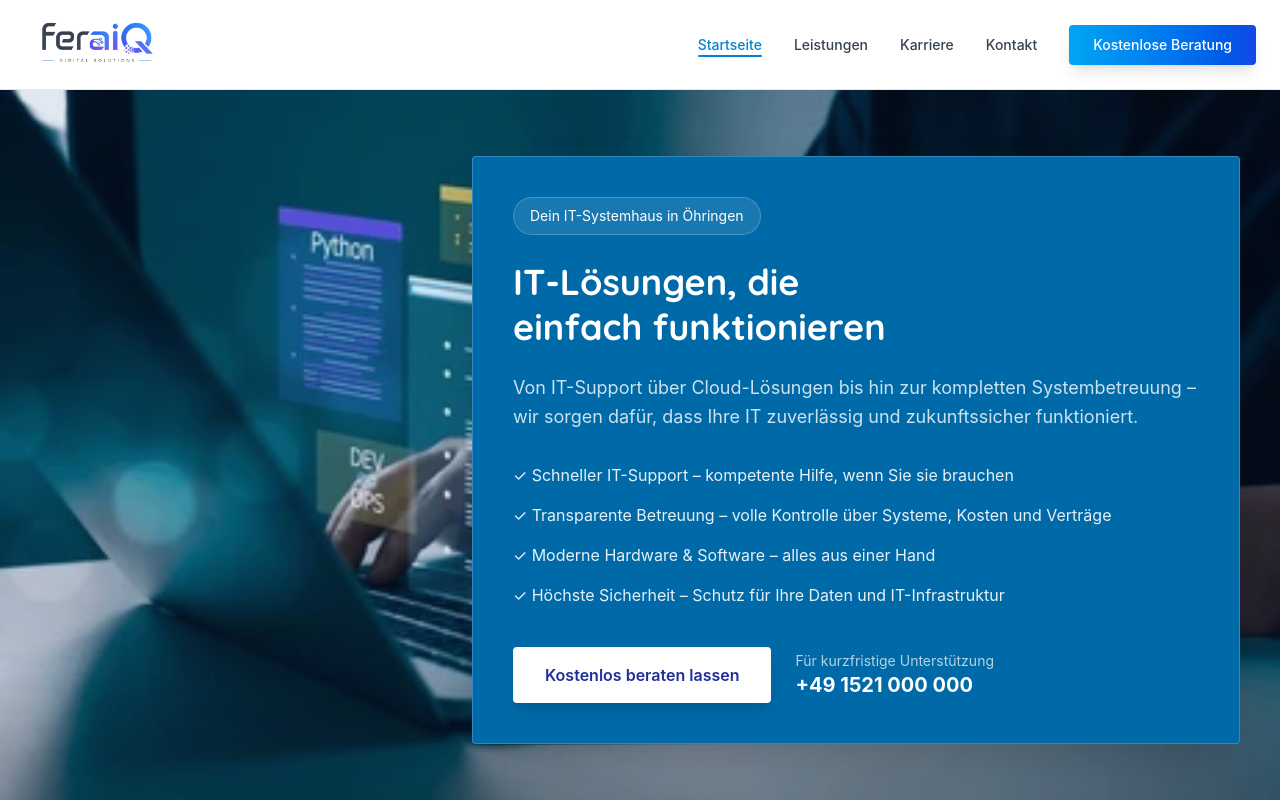
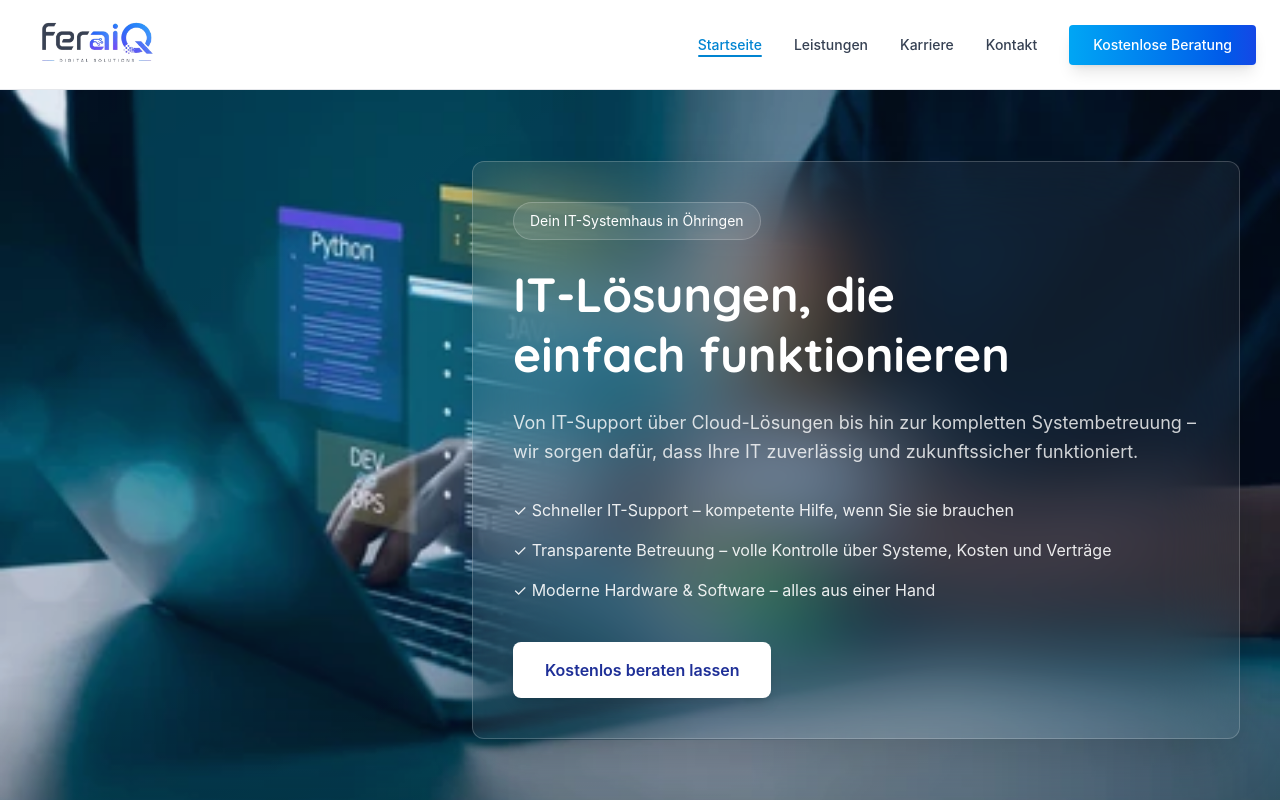
Before and after one commit to JumaQasimiM/feraiQ, a React (Vite) app: page / in a window 1280 px wide. Shown: the top 800 px of the page. Built offline with nearby package versions, Linux system fonts and the light colour scheme.

Commit message:
feat: add hero animations with Motion

```diff
--- a/src/components/Hero.jsx
+++ b/src/components/Hero.jsx
@@ -1,39 +1,99 @@
-import ParticlesComponent from "./ParticlesComponent";
 import programing from "../assets/programing.png";
+import { Link } from "react-router-dom";
+import { motion } from "motion/react";
+
+const containerVariants = {
+  hidden: {},
+  show: {
+    transition: {
+      staggerChildren: 0.12,
+      delayChildren: 0.2,
+    },
+  },
+};
+
+const itemVariants = {
+  hidden: {
+    opacity: 0,
+    y: 15,
+  },
+  show: {
+    opacity: 1,
+    y: 0,
+    transition: {
+      duration: 0.5,
+      ease: "easeOut",
+    },
+  },
+};
+
+const cardVariants = {
+  hidden: {
+    opacity: 0,
+    x: 50,
+    scale: 0.98,
+  },
+  show: {
+    opacity: 1,
+    x: 0,
+    scale: 1,
+    transition: {
+      duration: 0.8,
+      ease: "easeOut",
+    },
+  },
+};
 
 const Hero = () => {
   return (
-    <section className="relative h-[95vh]  md:h-[90vh] overflow-hidden bg-gradient-to-br from-[#1E2F97] via-[#2d46c5] to-[#3c63ff]">
-      {/* Particles */}
-      {/* <ParticlesComponent id="hero-particles" /> */}
-
-      {/* Dark Overlay */}
+    <section className="relative h-[95vh] md:h-[90vh] overflow-hidden bg-gradient-to-br from-[#1E2F97] via-[#2d46c5] to-[#3c63ff]">
+      {/* Overlay */}
       <div className="absolute inset-0 bg-black/20 z-[1]" />
 
-      {/* Background Logo */}
-      <div
-        className="absolute inset-0 bg-no-repeat  bg-cover opacity-90 z-[2]"
+      {/*  background */}
+      <motion.div
+        initial={{
+          opacity: 0,
+          scale: 1.08,
+        }}
+        animate={{
+          opacity: 0.9,
+          scale: 1,
+        }}
+        transition={{
+          duration: 1.8,
+          ease: "easeOut",
+        }}
+        className="absolute inset-0 bg-no-repeat bg-cover z-[2]"
         style={{
           backgroundImage: `url(${programing})`,
         }}
       />
 
-      {/* Hero Content */}
+      {/* content */}
       <div className="relative z-20 h-full flex items-center justify-center lg:justify-end px-4 md:px-10">
-        <div
+        <motion.div
+          variants={cardVariants}
+          initial="hidden"
+          animate="show"
           className="
             max-w-3xl
-            bg-sky-700
-            backdrop-blur-xl
+            backdrop-blur-2xl
+            bg-white/5
             border border-white/20
-            rounded
+            rounded-xl
             p-8 md:p-10
             shadow-2xl
-
           "
         >
+          <motion.div
+            variants={containerVariants}
+            initial="hidden"
+            animate="show"
+          >
             {/* Badge */}
-          <span
+            <motion.span
+              variants={itemVariants}
               className="
                 inline-block
                 px-4 py-2
@@ -46,28 +106,65 @@ const Hero = () => {
               "
             >
               Dein IT-Systemhaus in Öhringen
-          </span>
+            </motion.span>
 
             {/* Heading */}
-          <h1 className="text-2xl md:text-4xl font-bold text-white leading-tight font-quicksand">
+            <motion.h1
+              variants={itemVariants}
+              className="
+                text-3xl
+                md:text-5xl
+                font-bold
+                text-white
+                leading-tight
+                font-quicksand
+              "
+            >
               IT-Lösungen, die
               <br />
               einfach funktionieren
-          </h1>
+            </motion.h1>
 
-          {/* Description */}
-          <p className="mt-6 text-white/80 text-lg leading-relaxed hidden md:block">
+            {/* Desktop Text */}
+            <motion.p
+              variants={itemVariants}
+              className="
+                mt-6
+                text-white/80
+                text-lg
+                leading-relaxed
+                hidden md:block
+              "
+            >
               Von IT-Support über Cloud-Lösungen bis hin zur kompletten
               Systembetreuung – wir sorgen dafür, dass Ihre IT zuverlässig und
               zukunftssicher funktioniert.
-          </p>
-          {/* description - mobile */}
-          <p className="mt-6 text-white/80 text-lg leading-relaxed md:hidden">
+            </motion.p>
+
+            {/* Mobile Text */}
+            <motion.p
+              variants={itemVariants}
+              className="
+                mt-6
+                text-white/80
+                text-lg
+                leading-relaxed
+                md:hidden
+              "
+            >
               IT-Support, Cloud & Sicherheit aus einer Hand.
-          </p>
-          {/* Benefits */}
-          {/* desktop */}
-          <ul className="mt-8 space-y-4 text-white/90 hidden md:block">
+            </motion.p>
+
+            {/* Desktop Benefits */}
+            <motion.ul
+              variants={itemVariants}
+              className="
+                mt-8
+                space-y-4
+                text-white/90
+                hidden md:block
+              "
+            >
               <li>
                 ✓ Schneller IT-Support – kompetente Hilfe, wenn Sie sie brauchen
               </li>
@@ -78,45 +175,60 @@ const Hero = () => {
               </li>
 
               <li>✓ Moderne Hardware & Software – alles aus einer Hand</li>
+            </motion.ul>
 
-            <li>
-              ✓ Höchste Sicherheit – Schutz für Ihre Daten und IT-Infrastruktur
-            </li>
-          </ul>
-          {/* mobile */}
-          <ul className="mt-8 space-y-3 text-white/90 md:hidden">
+            {/* Mobile Benefits */}
+            <motion.ul
+              variants={itemVariants}
+              className="
+                mt-8
+                space-y-3
+                text-white/90
+                md:hidden
+              "
+            >
               <li>✓ Schneller IT-Support</li>
               <li>✓ Transparente Betreuung</li>
               <li>✓ Hardware & Software aus einer Hand</li>
               <li>✓ Höchste Datensicherheit</li>
-          </ul>
+            </motion.ul>
 
-          {/* CTA Section */}
-          <div className="mt-10 flex flex-col md:flex-row md:items-center gap-6">
-            <button
+            {/* CTA */}
+            <motion.div
+              variants={itemVariants}
               className="
-                px-8 py-4
-                rounded
+                mt-10
+                flex
+                flex-col
+                md:flex-row
+                md:items-center
+                gap-6
+              "
+            >
+              <Link to="/contact">
+                <motion.button
+                  whileHover={{
+                    scale: 1.05,
+                  }}
+                  whileTap={{
+                    scale: 0.98,
+                  }}
+                  className="
+                    px-8
+                    py-4
+                    rounded-lg
                     bg-white
                     text-[#1E2F97]
                     font-semibold
                     shadow-lg
-                hover:scale-105
-                transition-all
                   "
                 >
                   Kostenlos beraten lassen
-            </button>
-
-            <div className="text-white">
-              <p className="text-sm text-white/70">
-                Für kurzfristige Unterstützung
-              </p>
-
-              <h3 className="text-xl font-bold">+49 1521 000 000</h3>
-            </div>
-          </div>
-        </div>
+                </motion.button>
+              </Link>
+            </motion.div>
+          </motion.div>
+        </motion.div>
       </div>
 
       {/* Bottom Fade */}
```
Lines whose indentation alone changed are shown as unchanged.
